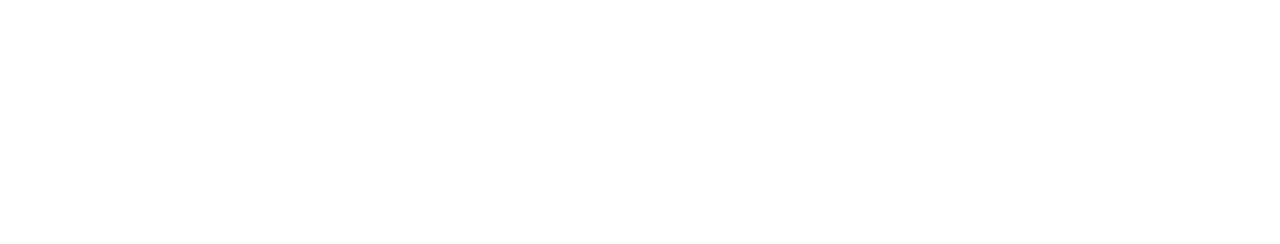
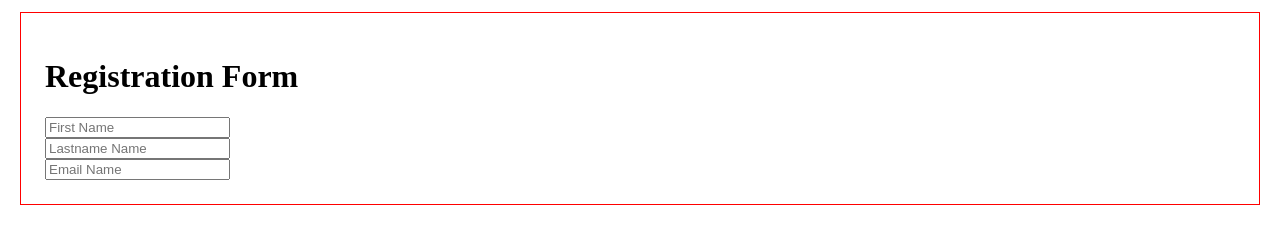
Before and after one commit to mitali-olivier/gitpractice, a plain HTML site: page index.html in a window 1280 px wide. Drawn offline with Linux system fonts and the light colour scheme.

Commit message:
add registration

```diff
--- a/index.html
+++ b/index.html
@@ -6,6 +6,13 @@
     <title>Welcome Mitali, Shaphan</title>
 </head>
 <body>
-
+    <form action="" style="border: solid 1px red; padding: 24px; margin: 12px;">
+        <h1>Registration Form</h1>
+        <input type="text" placeholder="First Name">
+        <br>
+        <input type="text" placeholder="Lastname Name">
+        <br>
+        <input type="text" placeholder="Email Name">
+    </form>
 </body>
 </html>
```
